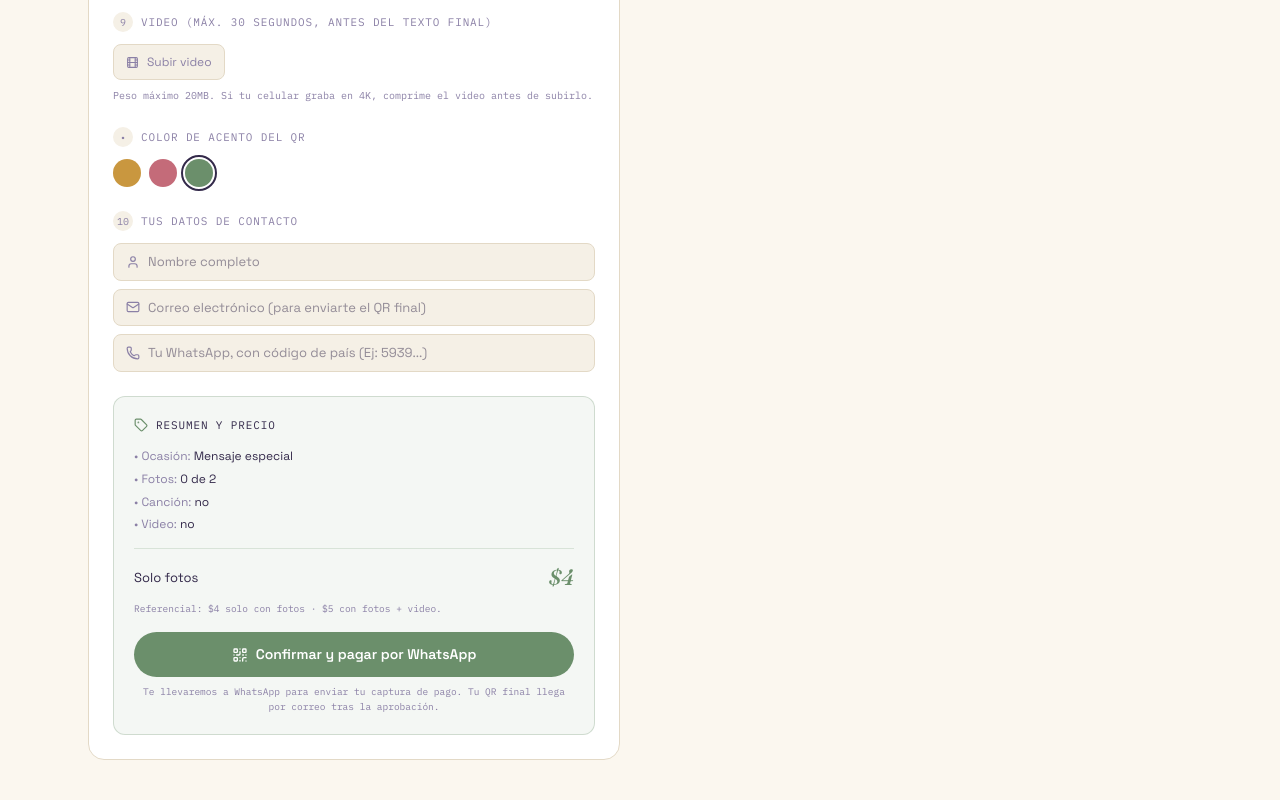
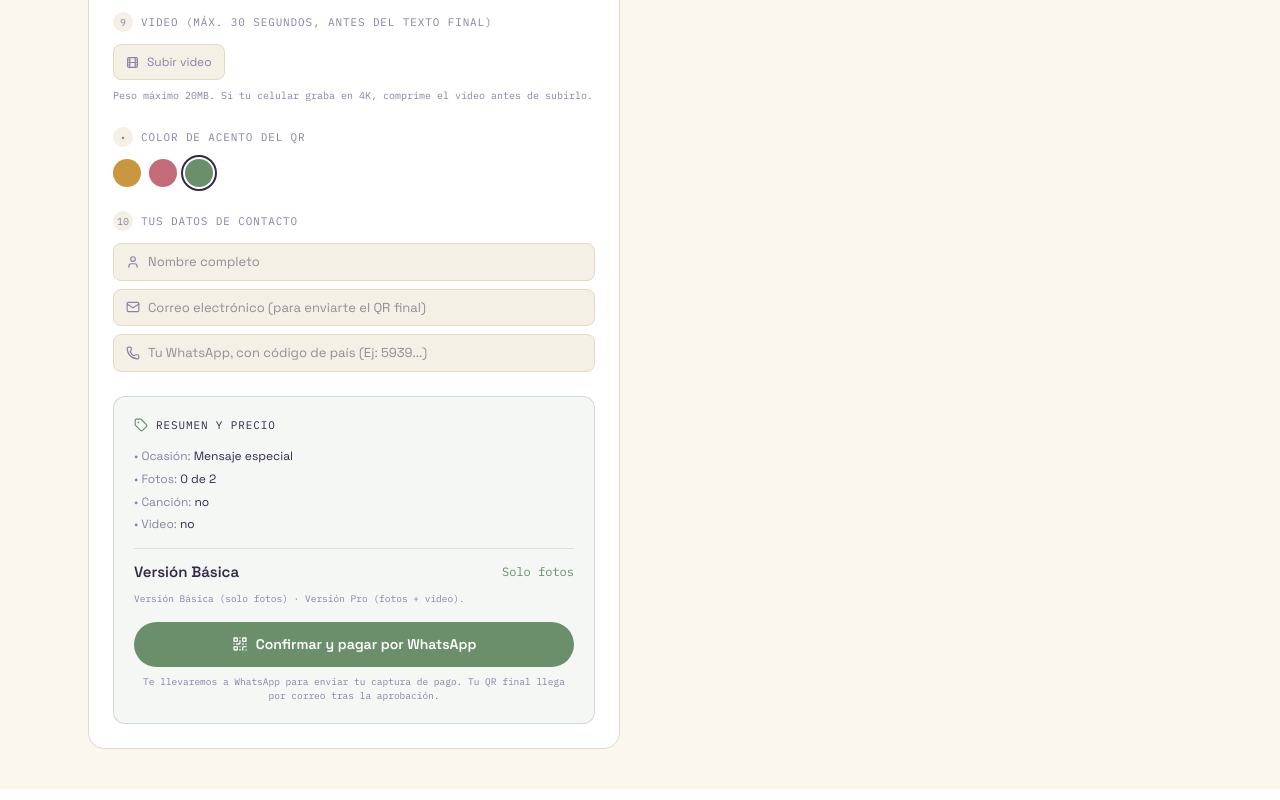
Before and after one commit to henryck09/revela, a React (Vite) app: page / in a window 1280 px wide. Shown: the part 1307-2107 px from the top of the page. Built offline with nearby package versions, Linux system fonts and the light colour scheme; no server answers; a web font is replaced by a local one.

Commit message:
Eliminar precios numericos de la tarjeta de resumen

```diff
--- a/src/pages/CreatorPage.jsx
+++ b/src/pages/CreatorPage.jsx
@@ -440,11 +440,11 @@ export default function CreatorPage() {
                 <li>• Canción: <span style={{ color: TEXT_DARK }}>{youtubeId ? "sí" : "no"}</span></li>
                 <li>• Video: <span style={{ color: TEXT_DARK }}>{video ? "sí (incluido)" : "no"}</span></li>
               </ul>
-              <div className="flex items-center justify-between mt-3 pt-3" style={{ borderTop: `1px solid #${accentHex}33` }}>
-                <span style={{ fontSize: 13, color: TEXT_DARK }}>{video ? "Fotos + video" : "Solo fotos"}</span>
-                <span style={{ fontSize: 22, fontFamily: fontDef.css, fontStyle: fontDef.italic ? "italic" : "normal", color: `#${accentHex}` }}>${price}</span>
-              </div>
-              <p className="rv-mono mt-2" style={{ fontSize: 9.5, color: TEXT_MUTED }}>Referencial: $4 solo con fotos · $5 con fotos + video.</p>
+                <div className="flex items-center justify-between mt-3 pt-3" style={{ borderTop: `1px solid #${accentHex}33` }}>
+                  <span style={{ fontSize: 15, fontWeight: 600, color: TEXT_DARK }}>{planName}</span>
+                  <span className="rv-mono" style={{ fontSize: 12, color: `#${accentHex}` }}>{video ? "Fotos + video" : "Solo fotos"}</span>
+                </div>
+                <p className="rv-mono mt-2" style={{ fontSize: 9.5, color: TEXT_MUTED }}>Versión Básica (solo fotos) · Versión Pro (fotos + video).</p>
 
               <button
                 onClick={handleConfirm}
```
